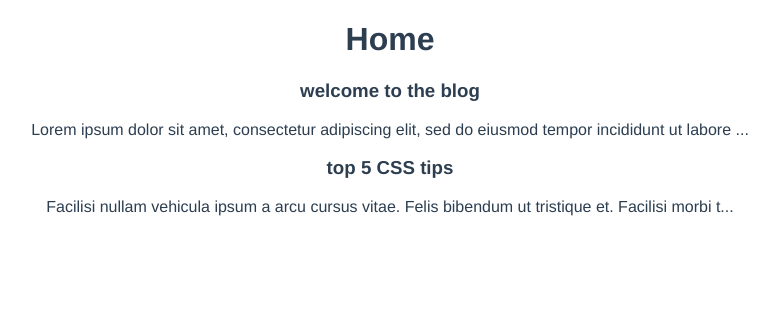
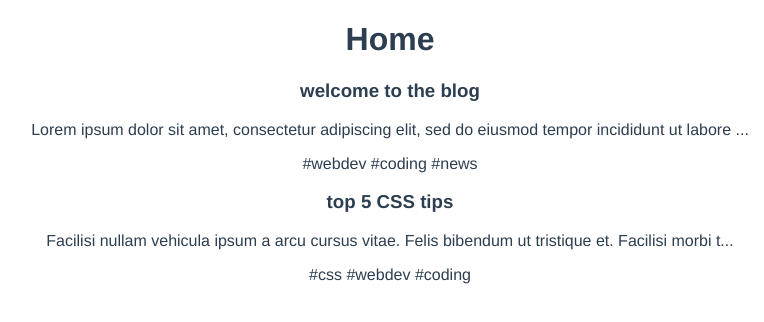
Before and after one commit to bravestarr15/vue_js_3_tutorial, a Vue app in the folder dojo-blog/: page / in a window 1280 px wide. Shown: the top 322 px of the page, without its empty margins (250-1014 px from the left). Built offline with nearby package versions, Linux system fonts and the light colour scheme; data requests are answered from the project's data file.

Commit message:
Output tags in component

```diff
--- a/dojo-blog/src/components/SinglePost.vue
+++ b/dojo-blog/src/components/SinglePost.vue
@@ -2,6 +2,11 @@
   <div class="post">
     <h3>{{ post.title }}</h3>
     <p>{{ snippet }}</p>
+    <div>
+      <span v-for="tag in post.tags" v-bind:key="tag">
+        #{{ tag }}
+      </span>
+    </div>
   </div>
 </template>
 
```
